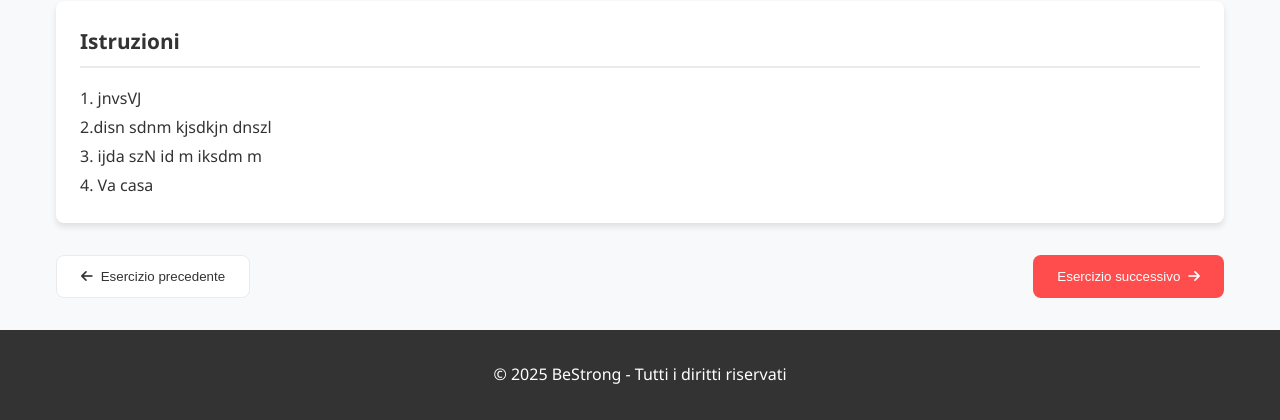
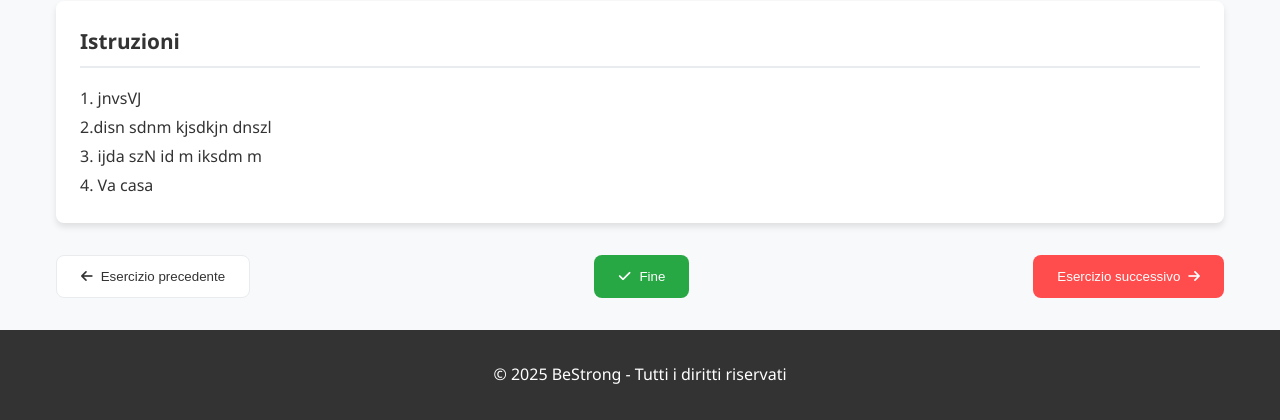
Before and after one commit to Nicola670/Bestrong, a Flask app: template templates/schermata_esecuzione.html in a window 1280 px wide. Shown: the part 1216-1636 px from the top of the page. Run offline with Flask 3, Linux system fonts and the light colour scheme; the template is opened without the code that fills it, so the values that code supplies are empty.

Commit message:
aggiunta tasto fine esecuzione scheda

```diff
--- a/static/css/schermata_esecuzione.css
+++ b/static/css/schermata_esecuzione.css
@@ -356,6 +356,16 @@ video {
     background-color: #e63e3e;
 }
 
+#finish-workout {
+    background-color: #28a745;  /* Colore verde per indicare completamento */
+    color: white;
+    border: none;
+}
+
+#finish-workout:hover {
+    background-color: #218838;  /* Verde più scuro all'hover */
+}
+
 /* Footer */
 footer {
     text-align: center;
--- a/templates/schermata_esecuzione.html
+++ b/templates/schermata_esecuzione.html
@@ -84,6 +84,9 @@
             <button id="prev-exercise" class="nav-btn">
                 <i class="fas fa-arrow-left"></i> Esercizio precedente
             </button>
+            <button id="finish-workout" class="nav-btn primary" onclick="window.location.href='/client'">
+                <i class="fas fa-check"></i> Fine
+            </button>
             <button id="next-exercise" class="nav-btn primary">
                 Esercizio successivo <i class="fas fa-arrow-right"></i>
             </button>
```
